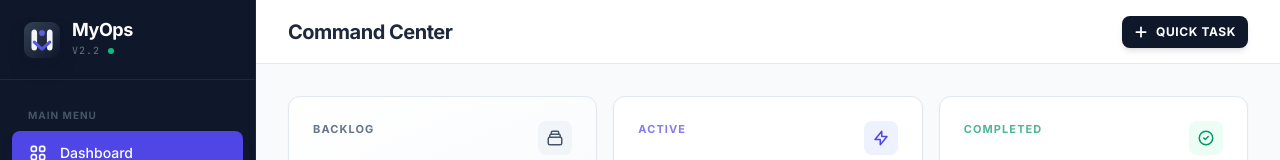
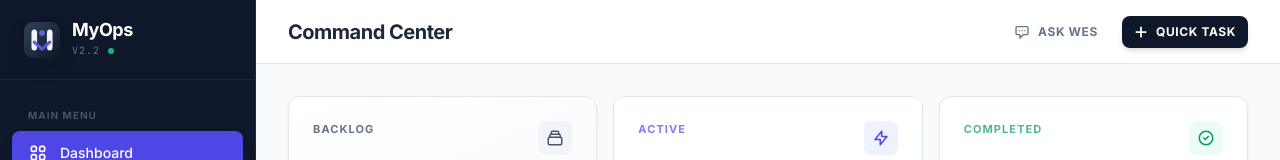
Before and after one commit to johnwesleyquintero/MyOps, a React (Vite) app: page / in a window 1280 px wide. Shown: the top 160 px of the page. Built offline with nearby package versions, Linux system fonts and the light colour scheme.

Commit message:
feat(header): Add placeholder for AI chat button
Introduces a new button in the header to trigger an AI chat interface. Currently, it displays a toast message indicating future functionality.

```diff
--- a/App.tsx
+++ b/App.tsx
@@ -151,6 +151,10 @@ const App: React.FC = () => {
   const handleOpenCreate = () => {
     setEditingEntry(null);
     setIsTaskModalOpen(true);
+  };
+
+  const handleOpenAiChat = () => {
+    showToast("WesAI Neural Link: Coming in v3.0", 'info');
   };
 
   const handleOpenEdit = (entry: TaskEntry) => {
@@ -320,6 +324,7 @@ const App: React.FC = () => {
           activePage={activePage}
           onMenuToggle={() => setIsSidebarOpen(!isSidebarOpen)}
           onOpenCreate={handleOpenCreate}
+          onOpenAiChat={handleOpenAiChat}
         />
 
         <main className="p-4 sm:p-6 lg:p-8 pb-24">
--- a/components/Header.tsx
+++ b/components/Header.tsx
@@ -1,3 +1,4 @@
+
 import React from 'react';
 import { Page } from '../types';
 
@@ -5,9 +6,10 @@ interface HeaderProps {
   activePage: Page;
   onMenuToggle: () => void;
   onOpenCreate: () => void;
+  onOpenAiChat: () => void;
 }
 
-export const Header: React.FC<HeaderProps> = ({ activePage, onMenuToggle, onOpenCreate }) => {
+export const Header: React.FC<HeaderProps> = ({ activePage, onMenuToggle, onOpenCreate, onOpenAiChat }) => {
   const getTitle = () => {
     switch(activePage) {
       case 'DASHBOARD': return 'Command Center';
@@ -33,6 +35,25 @@ export const Header: React.FC<HeaderProps> = ({ activePage, onMenuToggle, onOpen
       </div>
 
       <div className="flex items-center gap-3">
+         {/* AI Chat Button */}
+         <button
+            onClick={onOpenAiChat}
+            className="hidden sm:flex items-center gap-2 text-slate-500 dark:text-slate-400 hover:text-indigo-600 dark:hover:text-indigo-400 px-3 py-2 rounded-lg text-xs font-bold uppercase tracking-wider hover:bg-slate-100 dark:hover:bg-slate-800 transition-all"
+         >
+            <svg xmlns="http://www.w3.org/2000/svg" width="16" height="16" fill="none" viewBox="0 0 24 24" stroke="currentColor" strokeWidth="2">
+               <path strokeLinecap="round" strokeLinejoin="round" d="M8 10h.01M12 10h.01M16 10h.01M9 16H5a2 2 0 01-2-2V6a2 2 0 012-2h14a2 2 0 012 2v8a2 2 0 01-2 2h-5l-5 5v-5z" />
+            </svg>
+            Ask Wes
+         </button>
+         <button
+            onClick={onOpenAiChat}
+            className="sm:hidden flex items-center justify-center w-8 h-8 text-slate-500 dark:text-slate-400 hover:bg-slate-100 dark:hover:bg-slate-800 rounded-lg transition-all"
+         >
+             <svg xmlns="http://www.w3.org/2000/svg" width="16" height="16" fill="none" viewBox="0 0 24 24" stroke="currentColor" strokeWidth="2">
+               <path strokeLinecap="round" strokeLinejoin="round" d="M8 10h.01M12 10h.01M16 10h.01M9 16H5a2 2 0 01-2-2V6a2 2 0 012-2h14a2 2 0 012 2v8a2 2 0 01-2 2h-5l-5 5v-5z" />
+            </svg>
+         </button>
+
          {/* Quick Action: New Task (Always available) */}
          <button
             onClick={onOpenCreate}
```
